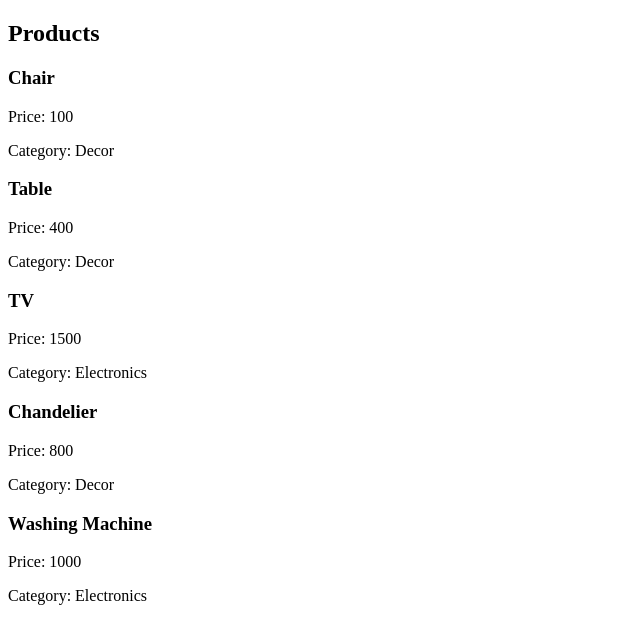
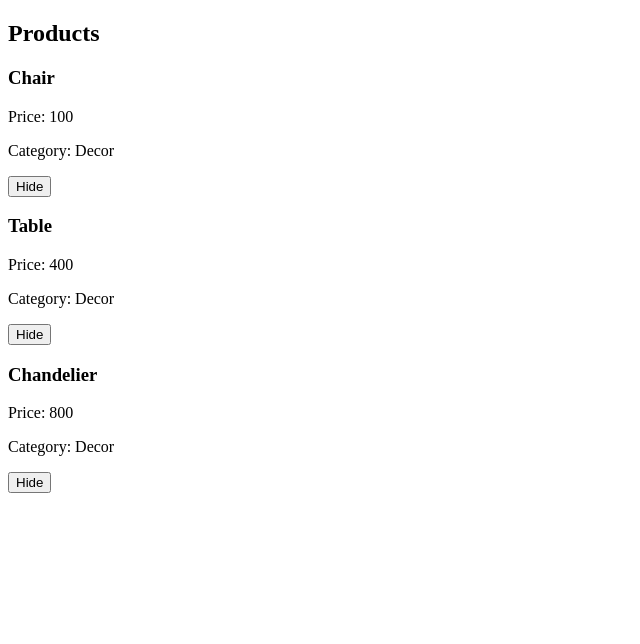
Before and after one commit to roei512roei/AngularLesson, an Angular app in the folder my-app/: page / in a window 1280 px wide. Shown: the top 644 px of the page, without its empty margins (0-640 px from the left). Built offline with nearby package versions, Linux system fonts and the light colour scheme.

Commit message:
Added available field in Product and also a button to hide products

```diff
--- a/my-app/src/app/features/products/product-list/product-list.html
+++ b/my-app/src/app/features/products/product-list/product-list.html
@@ -3,8 +3,14 @@
     <h1>No products in array</h1>
 </div>
 <div *ngFor="let product of products">
-  <h3>{{ product.name }}</h3>
-  <p>Price: {{ product.price }}</p>
-  <p>Category: {{ product.category }}</p>
+    <div *ngIf="product.available">
+        <h3>{{ product.name }}</h3>
+        <p>Price: {{ product.price }}</p>
+        <p>Category: {{ product.category }}</p>
+        <button (click)="hideProduct(product)">
+      Hide
+    </button>
+    </div>
+
 
 </div>
--- a/my-app/src/app/features/products/product-list/product-list.ts
+++ b/my-app/src/app/features/products/product-list/product-list.ts
@@ -5,6 +5,8 @@ interface Product {
   name: string;
   price: number;
   category: string;
+  available: boolean;
+
 }
 
 @Component({
@@ -17,11 +19,15 @@ interface Product {
 export class ProductList {
 
   products: Product[] = [
-    { name: "Chair", price: 100, category: "Decor" },
-    { name: "Table", price: 400, category: "Decor" },
-    { name: "TV", price: 1500, category: "Electronics" },
-    { name: "Chandelier", price: 800, category: "Decor" },
-    { name: "Washing Machine", price: 1000, category: "Electronics" },
+    { name: "Chair", price: 100, category: "Decor",available: true },
+    { name: "Table", price: 400, category: "Decor",available: true },
+    { name: "TV", price: 1500, category: "Electronics",available: false },
+    { name: "Chandelier", price: 800, category: "Decor",available: true },
+    { name: "Washing Machine", price: 1000, category: "Electronics",available: false },
   ];
 
+  hideProduct(prod: Product) {
+    prod.available=false;
+  }
+
 }
```
